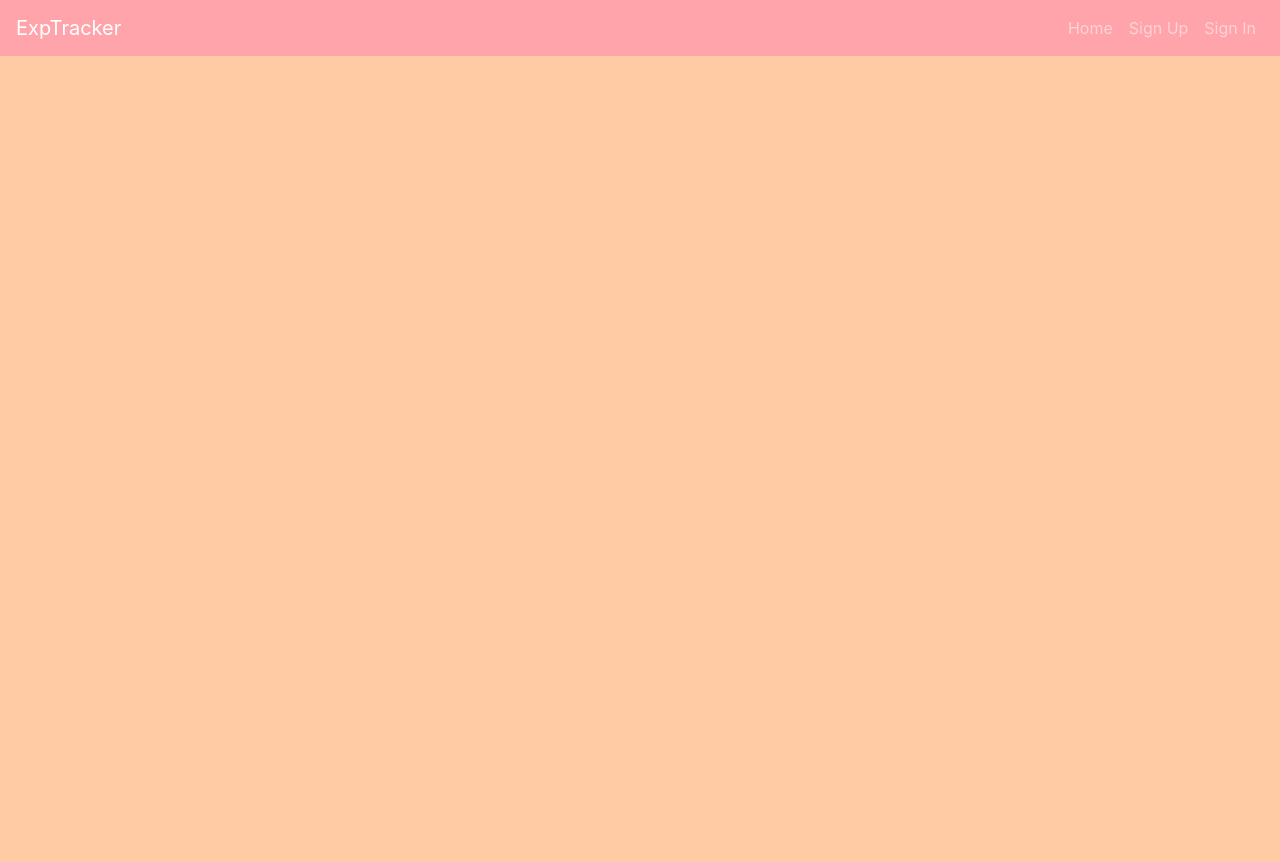
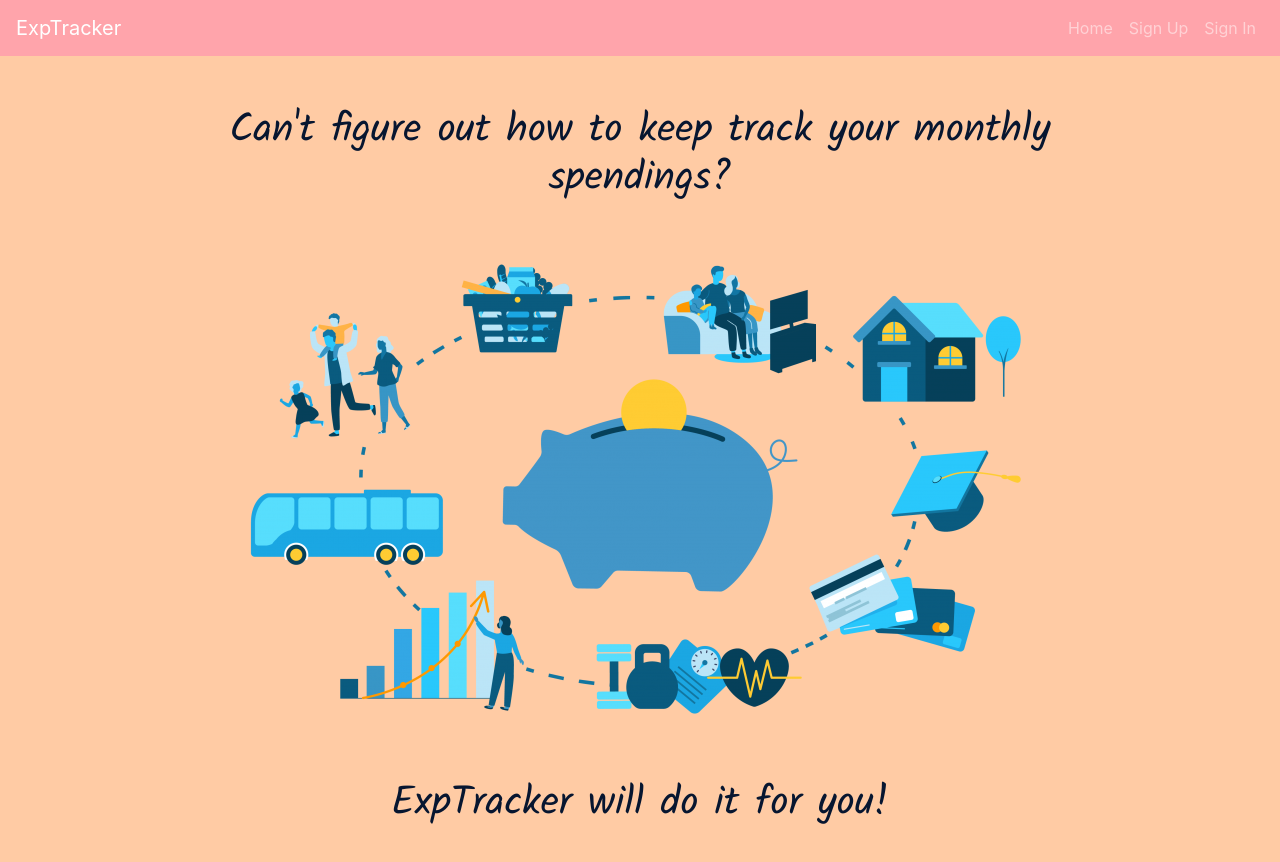
Before and after one commit to tinatimkova/expenses-tracker-client, a React app: page /#/ in a window 1280 px wide. Shown: the top 862 px of the page. Before the commit the page ends 800 px from the top, so only its background shows below. Built offline with nearby package versions, Linux system fonts and the light colour scheme.

Commit message:
Create home page
1. Created Home component for the home page
2. Added some styling

```diff
--- a/public/index.html
+++ b/public/index.html
@@ -10,6 +10,7 @@ unless you know exactly what you're doing! -->
 
     <link rel="manifest" href="%PUBLIC_URL%/manifest.json">
     <link rel="shortcut icon" href="%PUBLIC_URL%/favicon.ico">
+    <link href="https://fonts.googleapis.com/css?family=Kalam&display=swap" rel="stylesheet">
 
     <title>React App</title>
   </head>
--- a/src/components/App/App.js
+++ b/src/components/App/App.js
@@ -13,6 +13,7 @@ import TransactionCreate from '../TransactionCreate/TransactionCreate'
 import Category from '../Category/Category'
 import TransactionEdit from '../TransactionEdit/TransactionEdit'
 import LastMonthTransactions from '../LastMonthTransactions/LastMonthTransactions'
+import Home from '../Home/Home'
 
 class App extends Component {
   constructor () {
@@ -53,6 +54,7 @@ class App extends Component {
           <Route path='/sign-in' render={() => (
             <SignIn msgAlert={this.msgAlert} setUser={this.setUser} />
           )} />
+          <Route exact path='/' component={Home}/>
           <AuthenticatedRoute exact user={user} path='/sign-out' render={() => (
             <SignOut msgAlert={this.msgAlert} clearUser={this.clearUser} user={user} />
           )} />
--- a/src/components/Category/Category.js
+++ b/src/components/Category/Category.js
@@ -1,4 +1,4 @@
-import React, { Component } from 'react'
+import React, { Component, Fragment } from 'react'
 import { Link } from 'react-router-dom'
 import Transaction from '../Transaction/Transaction'
 import CategoryTotal from '../CategoryTotal/CategoryTotal'
@@ -52,9 +52,18 @@ class Category extends Component {
           </ListGroup.Item>
         ))
         total = <CategoryTotal category={this.state.category} />
+      } else {
+        return (
+          <ListGroup.Item variant="warning">
+            <h4>{'There\'re no transactions in this category yet!'}</h4>
+            <div className='go-back-button'>
+              <Link to="/categories">&#8678; Go Back</Link>
+            </div>
+          </ListGroup.Item>
+        )
       }
     } else {
-      // No movie yet...
+      // No category yet
       categoryHtml = 'Loading...'
     }
 
@@ -62,12 +71,14 @@ class Category extends Component {
       <ListGroup>
         <h4></h4>
         {categoryHtml}
+        <Fragment>
           <ListGroup.Item variant="warning">{total}</ListGroup.Item>
           <div className='last-month-button'>
             <Link to={`/categories/${this.props.match.params.id}/transactions/last_month`}>
               <button className="btn btn-outline-info btn-sm">Last Month</button>
             </Link>
           </div>
+        </Fragment>
         <div className='go-back-button'>
           <Link to="/categories">&#8678; Go Back</Link>
         </div>
--- a/src/components/Header/Header.js
+++ b/src/components/Header/Header.js
@@ -19,7 +19,7 @@ const unauthenticatedOptions = (
 
 const alwaysOptions = (
   <Fragment>
-    <Nav.Link to="/">Home</Nav.Link>
+    <Nav.Link href="#/">Home</Nav.Link>
   </Fragment>
 )
 
--- /dev/null
+++ b/src/components/Home/Home.js
@@ -0,0 +1,15 @@
+import React, { Fragment } from 'react'
+
+const Home = props => {
+  return (
+    <Fragment>
+      <h1>{'Can\'t figure out how to keep track your monthly spendings?'}</h1>
+      <div className='home-page-img'>
+        <img src={ require('./Home_page.png') } />
+      </div>
+      <h1>{'ExpTracker will do it for you!'}</h1>
+    </Fragment>
+  )
+}
+
+export default Home
--- a/src/components/LastMonthTransactions/LastMonthTransactions.js
+++ b/src/components/LastMonthTransactions/LastMonthTransactions.js
@@ -51,15 +51,24 @@ class LastMonthTransactions extends Component {
           </ListGroup.Item>
         ))
         total = <CategoryTotal category={this.state.category} />
+      } else {
+        return (
+          <ListGroup.Item variant="warning">
+            <h4>{'There\'re no transactions in this month yet!'}</h4>
+            <div className='go-back-button'>
+              <Link to="/categories">&#8678; Go Back</Link>
+            </div>
+          </ListGroup.Item>
+        )
       }
     } else {
-      // No movie yet...
+      // No category yet...
       categoryHtml = 'Loading...'
     }
 
     return (
       <ListGroup>
-        <h4>Last month:</h4>
+        <h4>Last month transactions</h4>
         {categoryHtml}
         <ListGroup.Item variant="warning">{total}</ListGroup.Item>
         <div className='go-back-button'>
--- a/src/components/SignIn/SignIn.js
+++ b/src/components/SignIn/SignIn.js
@@ -33,7 +33,7 @@ class SignIn extends Component {
         message: messages.signInSuccess,
         variant: 'success'
       }))
-      .then(() => history.push('/'))
+      .then(() => history.push('/categories'))
       .catch(error => {
         this.setState({ email: '', password: '' })
         msgAlert({
--- a/src/components/TransactionEdit/TransactionEdit.js
+++ b/src/components/TransactionEdit/TransactionEdit.js
@@ -1,5 +1,5 @@
 import React, { Component } from 'react'
-import { Redirect, Link } from 'react-router-dom'
+import { Redirect } from 'react-router-dom'
 
 import axios from 'axios'
 import apiUrl from '../../apiConfig'
@@ -90,7 +90,6 @@ class TransactionEdit extends Component {
             handleChange={this.handleChange}
             handleSubmit={this.handleSubmit}
           />
-          <Link to='/categories/'>Back to categories</Link>
         </div>
       )
     }
--- a/src/components/TransactionForm/TransactionForm.js
+++ b/src/components/TransactionForm/TransactionForm.js
@@ -4,7 +4,7 @@ import { Link } from 'react-router-dom'
 
 const TransactionForm = ({ transaction, handleChange, handleSubmit }) => (
 
-  <Form onSubmit={handleSubmit}>
+  <Form className='submit-form' onSubmit={handleSubmit}>
     <h4>New Transaction</h4>
     <Form.Group>
       <Form.Label>Date:</Form.Label>
--- a/src/index.scss
+++ b/src/index.scss
@@ -38,8 +38,29 @@ a {
   margin-top: 20px;
 }
 
+.submit-form {
+  display: inline-block;
+  position: relative;
+  left: 50%; // Move the element to the left by 50% of the container's width
+  transform: translateX(-50%);
+}
+
+.home-page-img {
+  display: inline-block;
+  position: relative;
+  left: 50%; // Move the element to the left by 50% of the container's width
+  transform: translateX(-50%);
+}
+
 h4 {
   text-align: center;
+}
+
+h1 {
+  font-family: 'Kalam', cursive;
+  margin: 50px;
+  text-align: center;
+  color: $font-color;
 }
 
 ul {
```
Also changed, not shown: src/components/Home/Home_page.png (added). Lines whose indentation alone changed are shown as unchanged.
